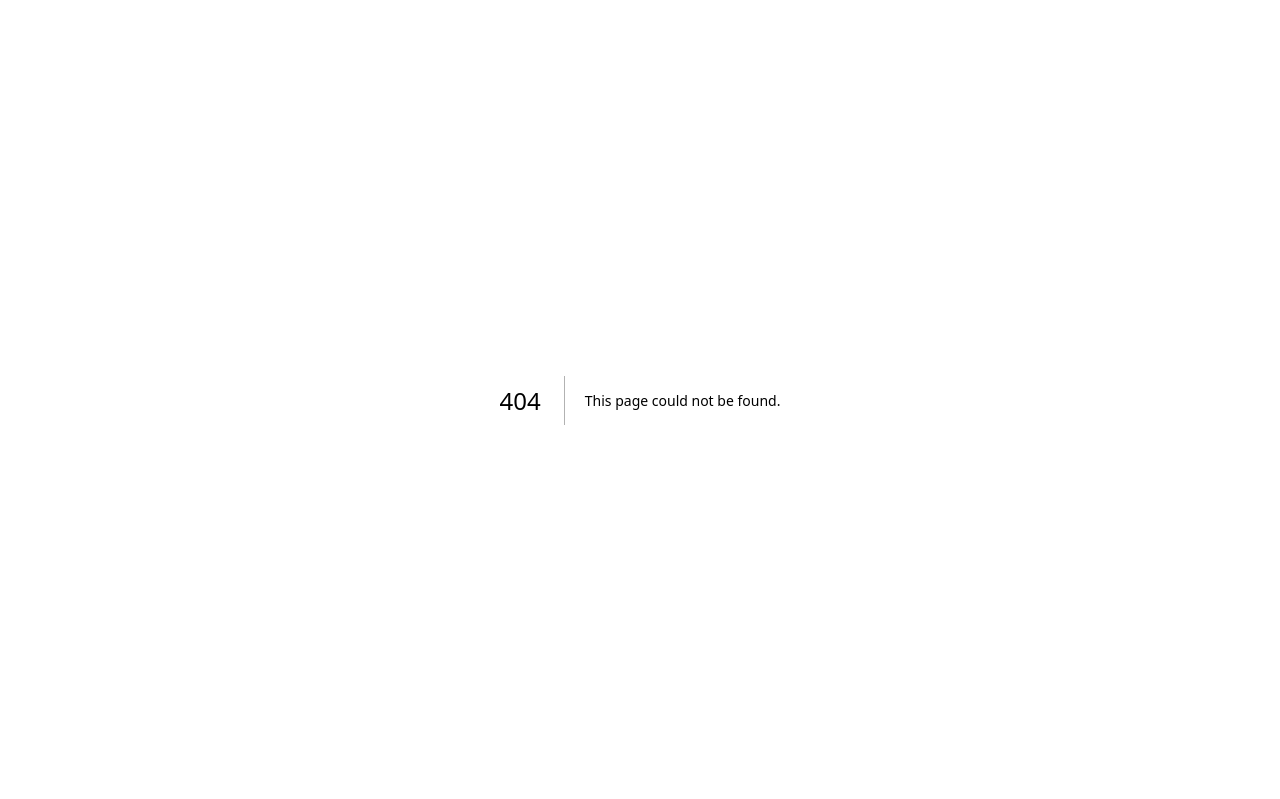
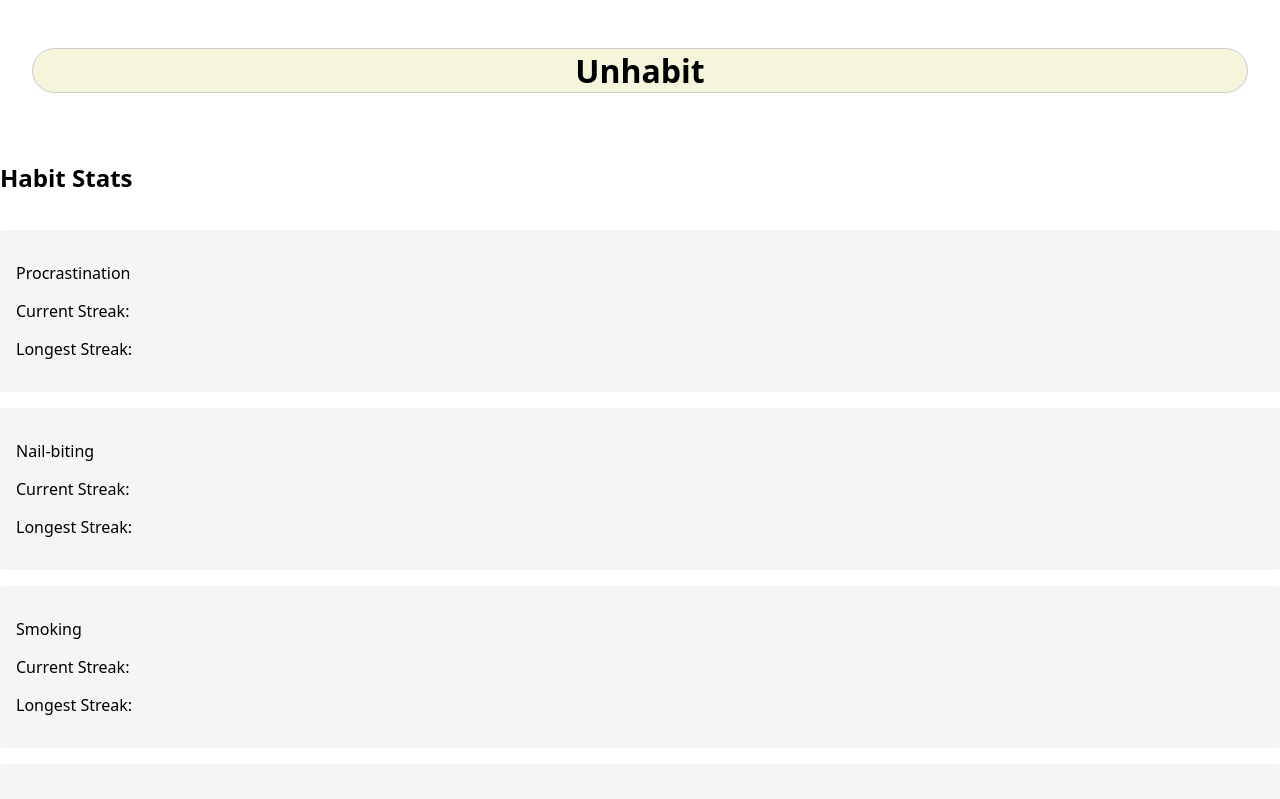
Before and after one commit to FelixJncs/capstone-project, a Next.js app: page /habitstats in a window 1280 px wide. Before the commit this address had no page. Shown: the top 799 px of the page. Built offline with nearby package versions, Linux system fonts and the light colour scheme.

Commit message:
add_HabitStats_HabitstatsPage_update_ProgressBar

```diff
--- /dev/null
+++ b/pages/habitstats/index.js
@@ -0,0 +1,39 @@
+import useHabitsStore from "@/store";
+
+import styled from "styled-components";
+import { StyledTitle } from "@/components/StyledTitle";
+
+const StyledHabitStatsList = styled.ul`
+  list-style-type: none;
+  display: flex;
+  flex-direction: column;
+  gap: 1rem;
+  justify-content: center;
+  padding-left: 0;
+`;
+
+const StyledHabitStatsCard = styled.li`
+  background-color: #f5f5f5;
+  padding: 1rem;
+  border-radius: 4px;
+`;
+
+const HabitStatsPage = () => {
+  const habits = useHabitsStore((state) => state.habits);
+
+  return (
+    <StyledHabitStatsList>
+      <StyledTitle>Unhabit</StyledTitle>
+      <h2>Habit Stats</h2>
+      {habits.map((habit) => (
+        <StyledHabitStatsCard key={habit.id}>
+          <p>{habit.name}</p>
+          <p>Current Streak: {habit.streakCount}</p>
+          <p>Longest Streak: {habit.longestStreak}</p>
+        </StyledHabitStatsCard>
+      ))}
+    </StyledHabitStatsList>
+  );
+};
+
+export default HabitStatsPage;
```
Also changed, not shown: components/HabitProgressBar.js (+7 -4 lines), components/HabitStats.js (added, +39 -0 lines).
